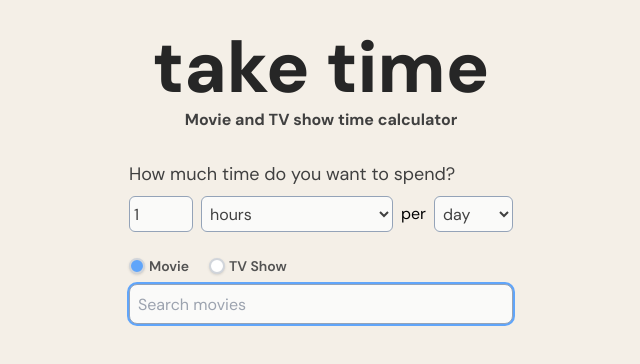
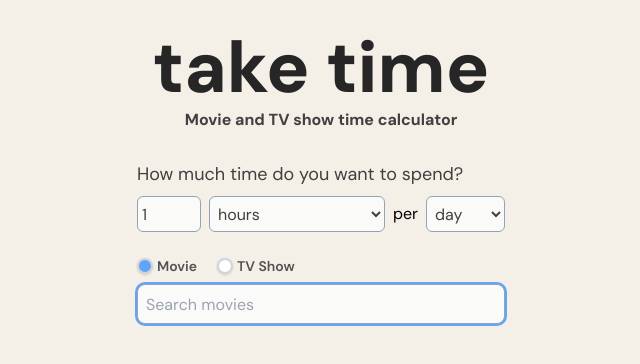
Before and after one commit to erianiel/taketime, a React (Vite) app: page / in a window 1280 px wide. Shown: the top 364 px of the page, without its empty margins (319-959 px from the left). Built offline with nearby package versions, Linux system fonts and the light colour scheme; a web font is replaced by a local one.

Commit message:
refactor: resize widths

```diff
--- a/src/components/CalcBox.jsx
+++ b/src/components/CalcBox.jsx
@@ -22,7 +22,7 @@ function CalcBox() {
   };
 
   return (
-    <div className="flex flex-col gap-2 pb-3 pl-0 pt-3">
+    <div className="flex w-full flex-col gap-2 pb-3 pl-0">
       <h3 className="text-md text-neutral-700 sm:text-lg">
         How much time do you want to spend?
       </h3>
--- a/src/components/FilmSection.jsx
+++ b/src/components/FilmSection.jsx
@@ -44,7 +44,7 @@ function FilmSection({ selectedId, showType }) {
   const { days, hours, minutes } = formatRuntime(runtime);
 
   return (
-    <div className="h-30 w-90 flex rounded-lg border-4 border-neutral-300 bg-stone-100 p-3 md:w-96">
+    <div className="h-30 w-full rounded-lg border-4 border-neutral-300 bg-stone-100 p-3">
       {isShowLoading ? (
         <Loader />
       ) : (
--- a/src/components/Header.jsx
+++ b/src/components/Header.jsx
@@ -1,6 +1,6 @@
 function Header() {
   return (
-    <div className="mb-4 flex flex-col items-center gap-1 md:mb-4">
+    <div className="mb-4 flex flex-col items-center gap-1 pb-3 md:mb-4">
       <h1 className="text-6xl font-extrabold text-neutral-800 md:text-7xl">
         take time
       </h1>
--- a/src/components/InputSearch.jsx
+++ b/src/components/InputSearch.jsx
@@ -36,7 +36,7 @@ function InputSearch() {
 
   return (
     <div ref={ref} className="relative flex h-24 flex-col gap-2">
-      <fieldset className="flex gap-5 self-start">
+      <fieldset className="flex w-full gap-5">
         <InputRadio
           id="movie"
           label="Movie"
@@ -54,7 +54,7 @@ function InputSearch() {
       </fieldset>
 
       <input
-        className="w-90 h-10 rounded-lg border border-solid border-slate-400 bg-stone-50 pl-2 focus:outline-none focus:ring-2 focus:ring-blue-400 md:w-96"
+        className="h-10 w-full rounded-lg border border-solid border-slate-400 bg-stone-50 pl-2 focus:outline-none focus:ring-2 focus:ring-blue-400"
         type="text"
         placeholder={
           selectedShowType === SHOW_TYPE.MOVIE
--- a/src/components/InputSearchResults.jsx
+++ b/src/components/InputSearchResults.jsx
@@ -9,7 +9,7 @@ function InputSearchResults({
 }) {
   return (
     <ul
-      className={`${(isPending || results?.length < 3) && "scrollNone"} scroll min-h-30 w-90 absolute top-20 z-30 max-h-80 overflow-y-auto rounded-lg border-solid bg-stone-50 bg-opacity-75 p-2 backdrop-blur-md md:w-96`}
+      className={`${(isPending || results?.length < 3) && "scrollNone"} scroll min-h-30 absolute top-20 z-30 max-h-80 w-full overflow-y-auto rounded-lg border-solid bg-stone-50 bg-opacity-75 p-2 backdrop-blur-md`}
     >
       {isPending ? (
         <li>
--- a/src/ui/AppLayout.jsx
+++ b/src/ui/AppLayout.jsx
@@ -9,8 +9,8 @@ function AppLayout() {
   useSignals();
 
   return (
-    <div className="h-screen bg-appBgColor p-6">
-      <div className="flex h-full flex-col items-center p-2">
+    <div className="flex h-screen flex-col bg-appBgColor p-6">
+      <div className="w-90 h-full items-center self-center p-2 md:w-96">
         <Header />
         <div className="flex flex-col gap-1">
           <CalcBox />
```
